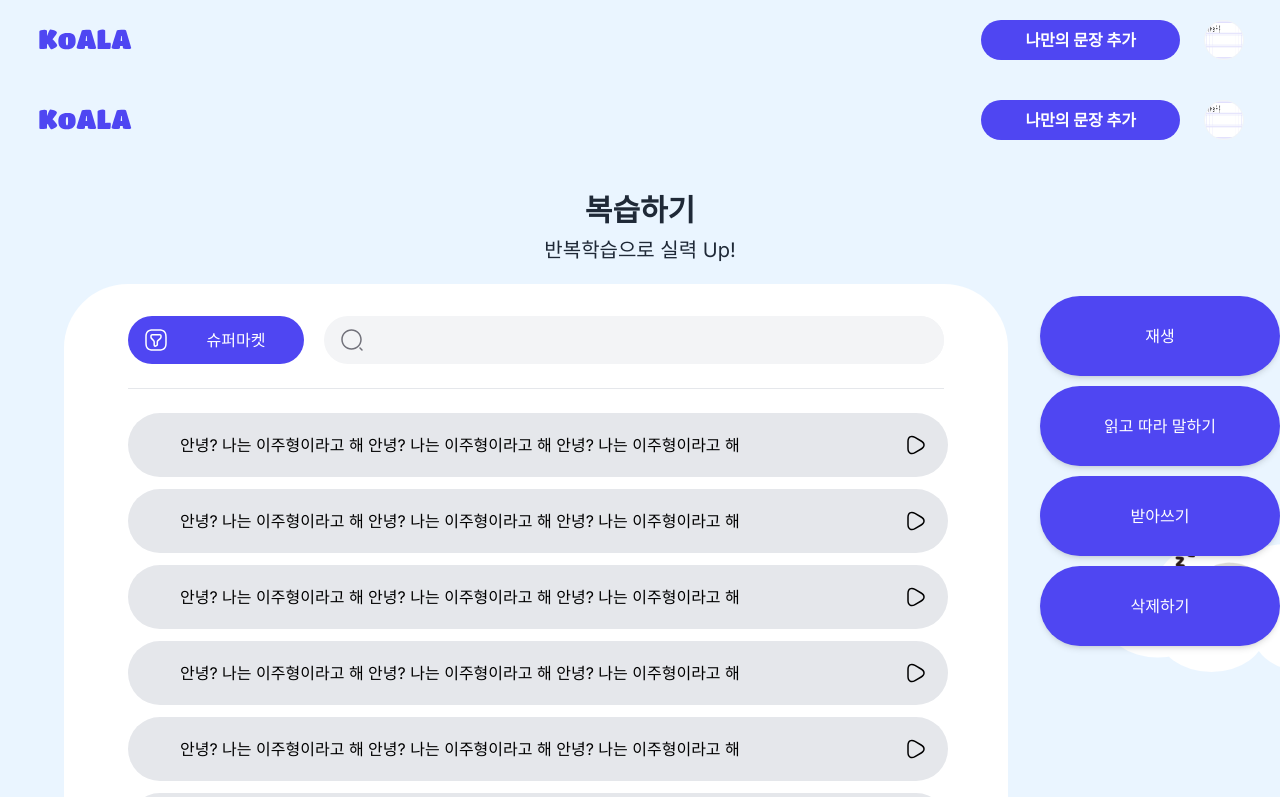
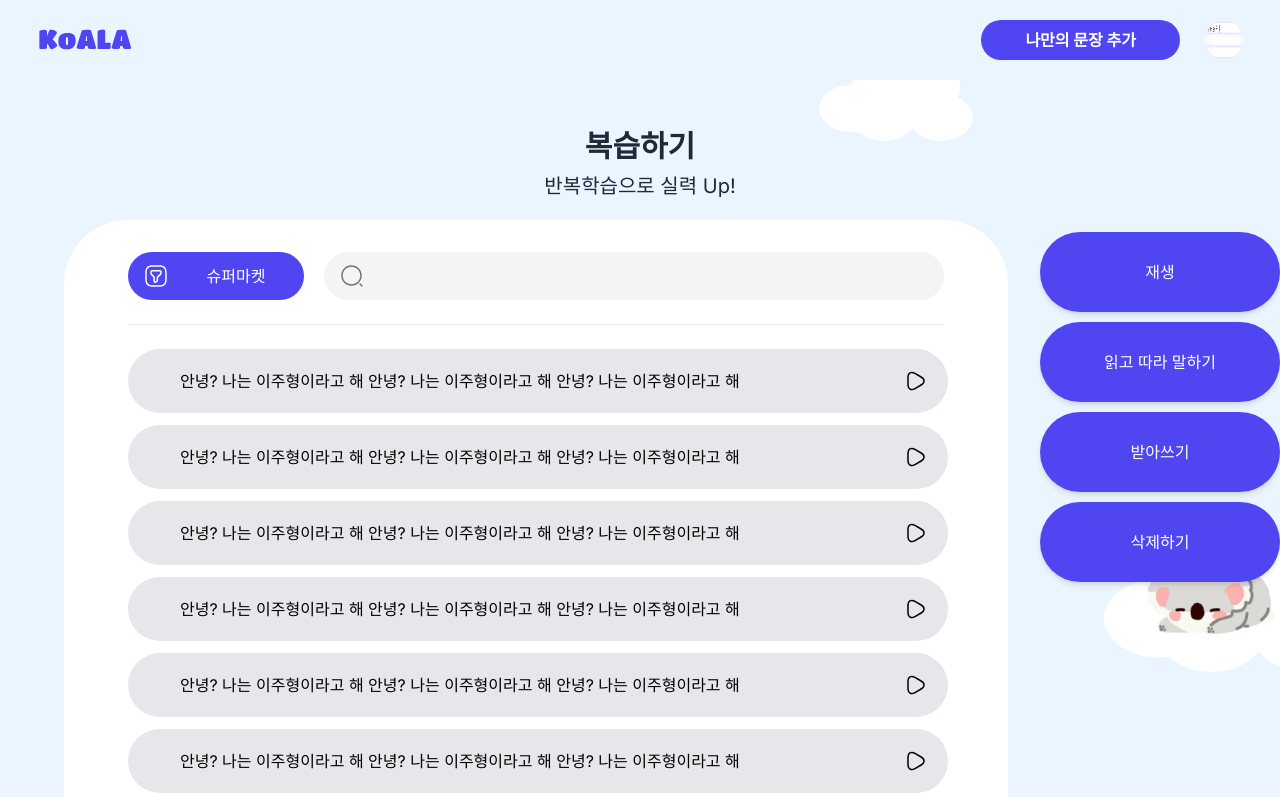
Before and after one commit to s0ojin/KoALA, a Next.js app in the folder frontend/: page /review in a window 1280 px wide. Shown: the top 797 px of the page. Built offline with nearby package versions, Linux system fonts and the light colour scheme.

Commit message:
Design: Title margin 변경

```diff
--- a/frontend/src/app/_components/Title.tsx
+++ b/frontend/src/app/_components/Title.tsx
@@ -5,7 +5,7 @@ interface TitleProps {
 
 export default function Title({ CourseTitle, CourseDescription }: TitleProps) {
   return (
-    <header className="mt-28">
+    <header>
       <h1 className="text-center text-3xl text-gray-800 font-bold">
         {CourseTitle}
       </h1>
--- a/frontend/src/app/ai-speaking/_components/AISpeakingSlider.tsx
+++ b/frontend/src/app/ai-speaking/_components/AISpeakingSlider.tsx
@@ -127,7 +127,7 @@ export default function AISpeakingSlider() {
   const visibleCardList = getVisibleCards()
 
   return (
-    <div className="h-screen flex flex-col items-center justify-center w-full">
+    <div className="h-main-screen flex flex-col items-center justify-center w-full">
       <div className="z-10 w-[28rem] absolute flex justify-between text-gray-900">
         <NextBtn
           onClick={() => handleClick(-1)}
--- a/frontend/src/app/ai-speaking/page.tsx
+++ b/frontend/src/app/ai-speaking/page.tsx
@@ -7,10 +7,12 @@ export default function AISpeakingMain() {
   return (
     <AISpeakingBackgroundLayout>
       <div className="h-main-screen flex flex-col items-center">
-        <Title
-          CourseTitle="AI 회화"
-          CourseDescription="다양한 상황에서 생길 수 있는 대화를  AI와 함께 학습하세요!"
-        />
+        <div className="mt-12">
+          <Title
+            CourseTitle="AI 회화"
+            CourseDescription="다양한 상황에서 생길 수 있는 대화를  AI와 함께 학습하세요!"
+          />
+        </div>
         <AISpeakingCategoryList />
         <AISpeakingSlider />
       </div>
--- a/frontend/src/app/online-learning/_components/carousel/OnlineLearningLectureCardSlide.tsx
+++ b/frontend/src/app/online-learning/_components/carousel/OnlineLearningLectureCardSlide.tsx
@@ -71,7 +71,7 @@ export default function OnlineLearningLectureCardSlide() {
   }
 
   return (
-    <div className="flex mt-24 mx-auto max-h-[26rem] min-w-[48rem] m-auto max-w-[75rem]">
+    <div className="flex mx-auto max-h-[26rem] min-w-[48rem] m-auto max-w-[75rem]">
       <div className="md:mx-[1rem] lg:mx-[2.5rem] my-auto">
         <button
           onClick={handlePrev}
--- a/frontend/src/app/online-learning/page.tsx
+++ b/frontend/src/app/online-learning/page.tsx
@@ -5,10 +5,12 @@ import OnlineLearningLayout from '@/app/online-learning/_components/OnlineLearni
 export default function OnlineLearningMain() {
   return (
     <OnlineLearningLayout>
-      <Title
-        CourseTitle="화상 수업"
-        CourseDescription="한국인 강사와 함께 한국어를 즐겁게 배워보아요!"
-      />
+      <div className="my-12">
+        <Title
+          CourseTitle="화상 수업"
+          CourseDescription="한국인 강사와 함께 한국어를 즐겁게 배워보아요!"
+        />
+      </div>
       <OnlineLearningLectureCardSlide />
     </OnlineLearningLayout>
   )
--- a/frontend/src/app/review/page.tsx
+++ b/frontend/src/app/review/page.tsx
@@ -7,11 +7,12 @@ import ReviewMenuButtons from '@/app/review/_components/ReviewMenuButtons'
 export default function ReviewMain() {
   return (
     <ReviewLayout>
-      <Header />
-      <Title
-        CourseTitle={'복습하기'}
-        CourseDescription={'반복학습으로 실력 Up!'}
-      />
+      <div className="mt-12">
+        <Title
+          CourseTitle={'복습하기'}
+          CourseDescription={'반복학습으로 실력 Up!'}
+        />
+      </div>
       <div className="flex mt-5">
         <ReviewArea />
         <ReviewMenuButtons />
```
